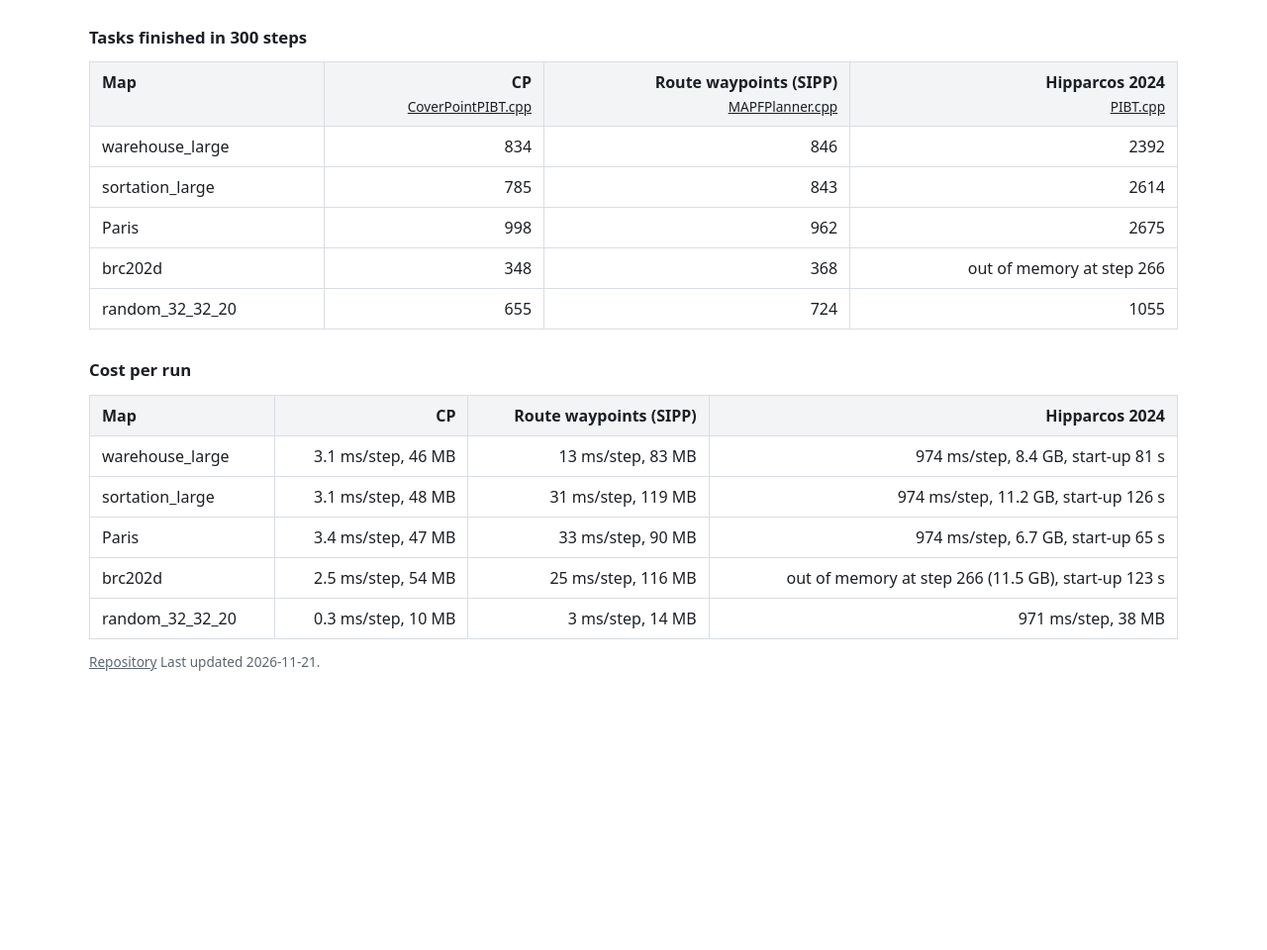
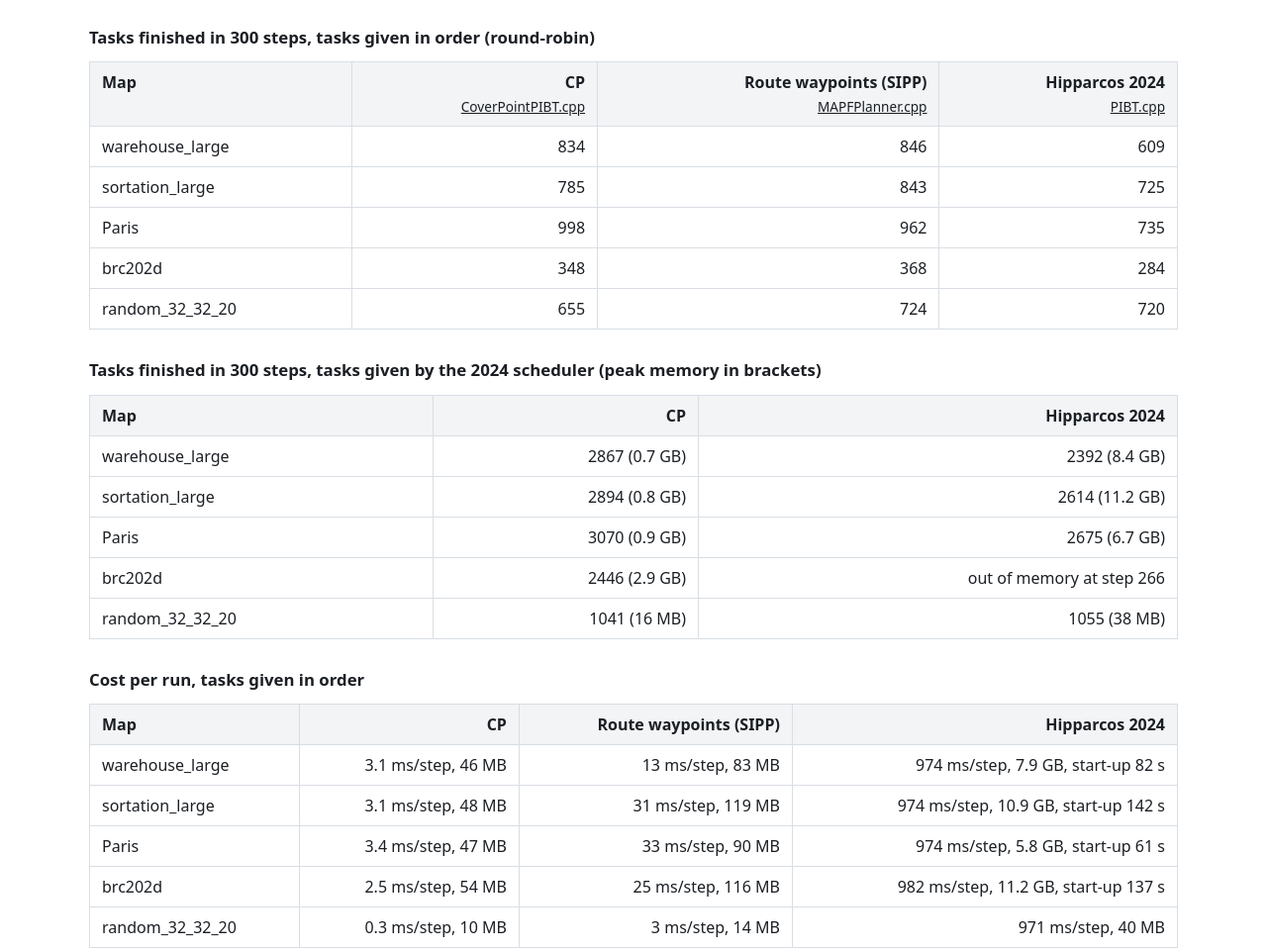
Before and after one commit to KamelHtira/MAPF_RESEARCH_RESULTS, a plain HTML site: page index.html in a window 1280 px wide. Shown: the part 367-1327 px from the top of the page at 99% size. Before the commit the page ends 1108 px from the top, so only its background shows below. Drawn offline with Linux system fonts and the light colour scheme.

Commit message:
Comparison tables: tasks in file order and with the 2024 scheduler, Hipparcos planner round-robin, CP in the 2024 harness
Co-Authored-By: Claude Sonnet 5.5 <noreply@anthropic.com>

```diff
--- a/index.html
+++ b/index.html
@@ -14,33 +14,41 @@
     <p class="small toolbar"><span id="toolmenu"></span><span>Small tools for maps and the planner's distance method.</span></p>
 
     <section id="comparison">
-      <h3>Tasks finished in 300 steps</h3>
+      <h3>Tasks finished in 300 steps, tasks given in order (round-robin)</h3>
       <div class="table-wrap"><table>
-        <thead><tr><th>Map</th>
-          <th class="num">CP<br><a href="downloads/algorithms/CoverPointPIBT.cpp" download>CoverPointPIBT.cpp</a></th>
-          <th class="num">Route waypoints (SIPP)<br><a href="downloads/algorithms/waypoints_sipp_MAPFPlanner.cpp" download>MAPFPlanner.cpp</a></th>
-          <th class="num">Hipparcos 2024<br><a href="downloads/algorithms/hipparcos_PIBT.cpp" download>PIBT.cpp</a></th></tr></thead>
+        <thead><tr><th>Map</th><th class="num">CP<br><a href="downloads/algorithms/CoverPointPIBT.cpp" download>CoverPointPIBT.cpp</a></th><th class="num">Route waypoints (SIPP)<br><a href="downloads/algorithms/waypoints_sipp_MAPFPlanner.cpp" download>MAPFPlanner.cpp</a></th><th class="num">Hipparcos 2024<br><a href="downloads/algorithms/hipparcos_PIBT.cpp" download>PIBT.cpp</a></th></tr></thead>
         <tbody>
-          <tr><td>warehouse_large</td><td class="num">834</td><td class="num">846</td><td class="num">2392</td></tr>
-          <tr><td>sortation_large</td><td class="num">785</td><td class="num">843</td><td class="num">2614</td></tr>
-          <tr><td>Paris</td><td class="num">998</td><td class="num">962</td><td class="num">2675</td></tr>
-          <tr><td>brc202d</td><td class="num">348</td><td class="num">368</td><td class="num">out of memory at step 266</td></tr>
-          <tr><td>random_32_32_20</td><td class="num">655</td><td class="num">724</td><td class="num">1055</td></tr>
+          <tr><td>warehouse_large</td><td class="num">834</td><td class="num">846</td><td class="num">609</td></tr>
+          <tr><td>sortation_large</td><td class="num">785</td><td class="num">843</td><td class="num">725</td></tr>
+          <tr><td>Paris</td><td class="num">998</td><td class="num">962</td><td class="num">735</td></tr>
+          <tr><td>brc202d</td><td class="num">348</td><td class="num">368</td><td class="num">284</td></tr>
+          <tr><td>random_32_32_20</td><td class="num">655</td><td class="num">724</td><td class="num">720</td></tr>
         </tbody>
       </table></div>
 
-      <h3>Cost per run</h3>
+      <h3>Tasks finished in 300 steps, tasks given by the 2024 scheduler (peak memory in brackets)</h3>
+      <div class="table-wrap"><table>
+        <thead><tr><th>Map</th><th class="num">CP</th><th class="num">Hipparcos 2024</th></tr></thead>
+        <tbody>
+          <tr><td>warehouse_large</td><td class="num">2867 (0.7 GB)</td><td class="num">2392 (8.4 GB)</td></tr>
+          <tr><td>sortation_large</td><td class="num">2894 (0.8 GB)</td><td class="num">2614 (11.2 GB)</td></tr>
+          <tr><td>Paris</td><td class="num">3070 (0.9 GB)</td><td class="num">2675 (6.7 GB)</td></tr>
+          <tr><td>brc202d</td><td class="num">2446 (2.9 GB)</td><td class="num">out of memory at step 266</td></tr>
+          <tr><td>random_32_32_20</td><td class="num">1041 (16 MB)</td><td class="num">1055 (38 MB)</td></tr>
+        </tbody>
+      </table></div>
+
+      <h3>Cost per run, tasks given in order</h3>
       <div class="table-wrap"><table>
         <thead><tr><th>Map</th><th class="num">CP</th><th class="num">Route waypoints (SIPP)</th><th class="num">Hipparcos 2024</th></tr></thead>
         <tbody>
-          <tr><td>warehouse_large</td><td class="num">3.1 ms/step, 46 MB</td><td class="num">13 ms/step, 83 MB</td><td class="num">974 ms/step, 8.4 GB, start-up 81 s</td></tr>
-          <tr><td>sortation_large</td><td class="num">3.1 ms/step, 48 MB</td><td class="num">31 ms/step, 119 MB</td><td class="num">974 ms/step, 11.2 GB, start-up 126 s</td></tr>
-          <tr><td>Paris</td><td class="num">3.4 ms/step, 47 MB</td><td class="num">33 ms/step, 90 MB</td><td class="num">974 ms/step, 6.7 GB, start-up 65 s</td></tr>
-          <tr><td>brc202d</td><td class="num">2.5 ms/step, 54 MB</td><td class="num">25 ms/step, 116 MB</td><td class="num">out of memory at step 266 (11.5 GB), start-up 123 s</td></tr>
-          <tr><td>random_32_32_20</td><td class="num">0.3 ms/step, 10 MB</td><td class="num">3 ms/step, 14 MB</td><td class="num">971 ms/step, 38 MB</td></tr>
+          <tr><td>warehouse_large</td><td class="num">3.1 ms/step, 46 MB</td><td class="num">13 ms/step, 83 MB</td><td class="num">974 ms/step, 7.9 GB, start-up 82 s</td></tr>
+          <tr><td>sortation_large</td><td class="num">3.1 ms/step, 48 MB</td><td class="num">31 ms/step, 119 MB</td><td class="num">974 ms/step, 10.9 GB, start-up 142 s</td></tr>
+          <tr><td>Paris</td><td class="num">3.4 ms/step, 47 MB</td><td class="num">33 ms/step, 90 MB</td><td class="num">974 ms/step, 5.8 GB, start-up 61 s</td></tr>
+          <tr><td>brc202d</td><td class="num">2.5 ms/step, 54 MB</td><td class="num">25 ms/step, 116 MB</td><td class="num">982 ms/step, 11.2 GB, start-up 137 s</td></tr>
+          <tr><td>random_32_32_20</td><td class="num">0.3 ms/step, 10 MB</td><td class="num">3 ms/step, 14 MB</td><td class="num">971 ms/step, 40 MB</td></tr>
         </tbody>
       </table></div>
-
     </section>
 
     <p class="small"><a id="repo-link" href="#">Repository</a> <span id="updated"></span></p>
```
